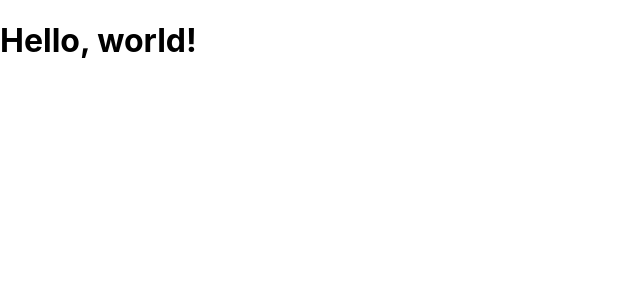
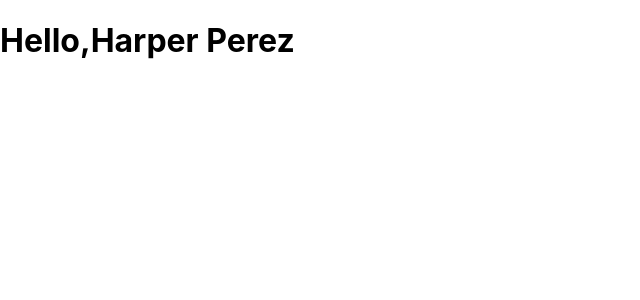
Before and after one commit to Maskapara/React_ConceptsTutorial, a React (Create React App) app: page / in a window 1280 px wide. Shown: the top 300 px of the page, without its empty margins (0-640 px from the left). Built offline with nearby package versions, Linux system fonts and the light colour scheme.

Commit message:
JSX に式を埋め込む
https://ja.reactjs.org/docs/introducing-jsx.html

```diff
--- a/src/index.js
+++ b/src/index.js
@@ -1,14 +1,26 @@
 import React from 'react';
 import ReactDOM from 'react-dom';
 import './index.css';
-import Hoge from './hoge';
 import * as serviceWorker from './serviceWorker';
+
+function formatName(user) {
+  return user.firstName + ' ' + user.lastName;
+}
+
+const user = {
+  firstName: 'Harper',
+  lastName: 'Perez'
+};
+
+const element = (
+  <h1>
+    Hello,{formatName(user)}
+  </h1>
+);
 
 
 ReactDOM.render(
-  <React.StrictMode>
-    <Hoge />
-    </React.StrictMode>,
+    element,
     document.getElementById('root')
 );
 
```
